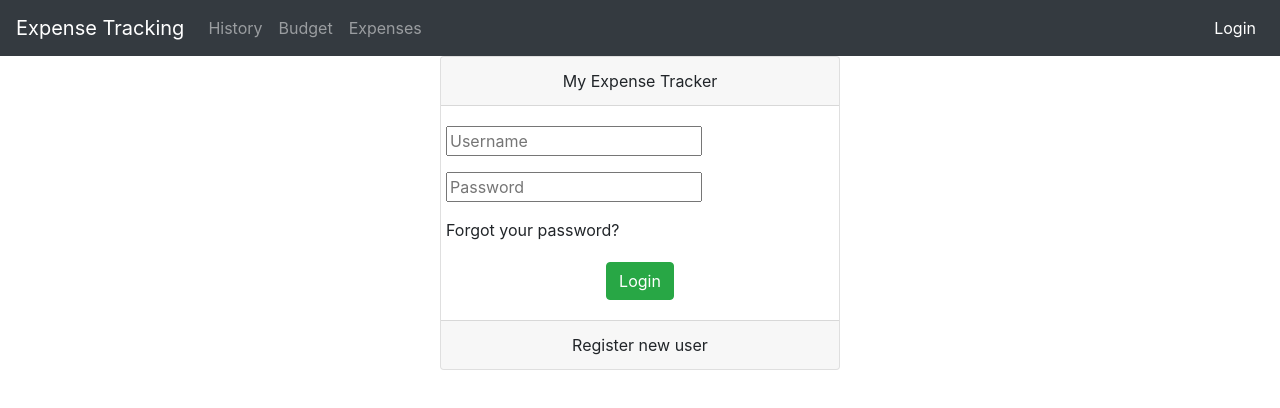
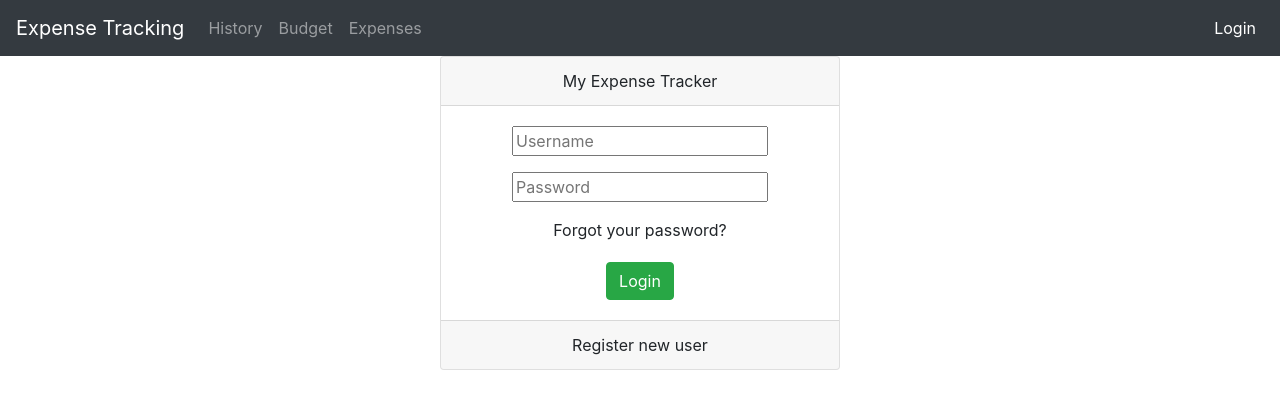
Before and after one commit to magnusbrok/Expense-Tracker-FrontEnd, an Angular app: page /welcome-page in a window 1280 px wide. Shown: the top 408 px of the page. Built offline with nearby package versions, Linux system fonts and the light colour scheme.

Commit message:
style (welcome-page): centered elements with in login-form

```diff
--- a/src/app/welcome-page/welcome-page.component.html
+++ b/src/app/welcome-page/welcome-page.component.html
@@ -1,9 +1,9 @@
 <div class="card card-login"> <!-- TODO center vertically -->
   <div class="card-header"> My Expense Tracker</div>
   <div class="card-body">
-    <form (ngSubmit)="onSubmit(f)" #f="ngForm"> <!-- TODO horizontally in card-body -->
+    <form (ngSubmit)="onSubmit(f)" #f="ngForm">
       <!-- Username Input-->
-      <div class="row form-group">
+      <div class="row form-group justify-content-center">
         <input
           type="text"
           name="username"
@@ -11,14 +11,14 @@
           placeholder="Username">
       </div>
       <!-- Password input-->
-      <div class="row form-group">
+      <div class="row form-group justify-content-center">
         <input
           type="text"
           name="password"
           ngModel
           placeholder="Password">
       </div>
-      <div class="row">
+      <div class="row justify-content-center">
         <span class="help-block">Forgot your password?</span>
       </div>
       <!-- Button -->
```
